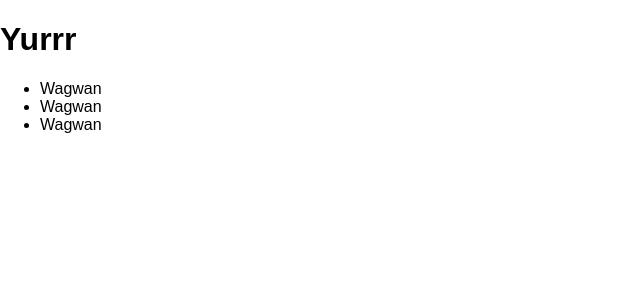
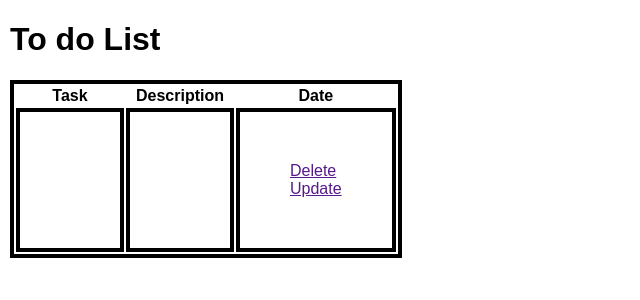
Before and after one commit to paul-madut/To-do-List, a Flask app: page / in a window 1280 px wide. Shown: the top 300 px of the page, without its empty margins (0-640 px from the left). Run offline with Flask 2, Linux system fonts and the light colour scheme.

Commit message:
Created database + table

```diff
--- a/app.py
+++ b/app.py
@@ -1,8 +1,20 @@
-from flask import Flask, render_template
+from flask import Flask, render_template, url_for
+from flask_sqlalchemy import SQLAlchemy
+from datetime import datetime
 
 app = Flask(__name__)
+app.config['SQLALCHEMY_DATABASE_URI'] = 'sqlite:///test.db'
+db = SQLAlchemy(app)
 
-@app.route('/')
+class Todo(db.Model):
+    id = db.Column(db.Integer, primary_key=True)
+    content = db.Column(db.String(200), nullable = False)
+    date_created = db.Column(db.DateTime, default = datetime.utcnow)
+
+    def __repr__(self) -> str:
+        return '<Task %r>' %self.id
+
+@app.route('/',methods=['POST','GET'])
 def index():
     return render_template('index.html')
 
--- a/static/css/main.css
+++ b/static/css/main.css
@@ -1,5 +1,15 @@
 body{
-    margin: 0;
+    margin: 10px;
     font-family: sans-serif;
-    color: black;
+
 }
+
+table{
+    border: 4px solid black;
+
+}
+
+td{
+    padding: 50px;
+    border: 4px solid black;
+}
--- a/templates/index.html
+++ b/templates/index.html
@@ -1,16 +1,28 @@
 {% extends 'base.html'%}
 
 {%block head%}
-<h1> Yurrr </h1>
+<h1> To do List </h1>
 {%endblock%}
 
 
 {%block body%}
-<div class="nav">
-    <ul>
-        <li> Wagwan</li>
-        <li> Wagwan</li>
-        <li> Wagwan</li>
-    </ul>
+<div class="tasks">
+    <table>
+        <tr>
+            <th>Task</th>
+            <th>Description</th>
+            <th>Date</th>
+        </tr>
+
+        <tr>
+            <td></td>
+            <td></td>
+            <td>
+                <a href="">Delete</a>
+                <br>
+                <a href="">Update</a>
+            </td>
+        </tr>
+    </table>
 </div>
 {%endblock%}
```
Also changed, not shown: test.db (added).
